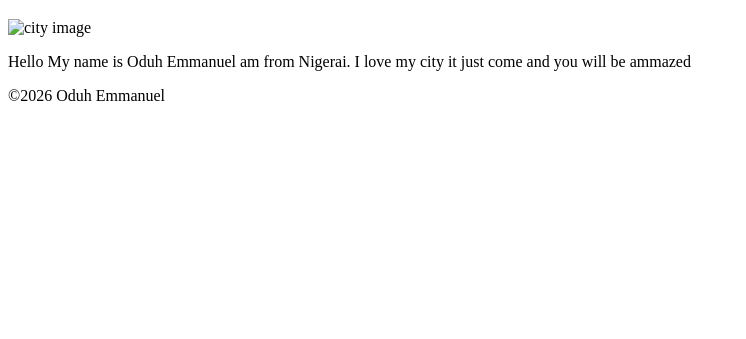
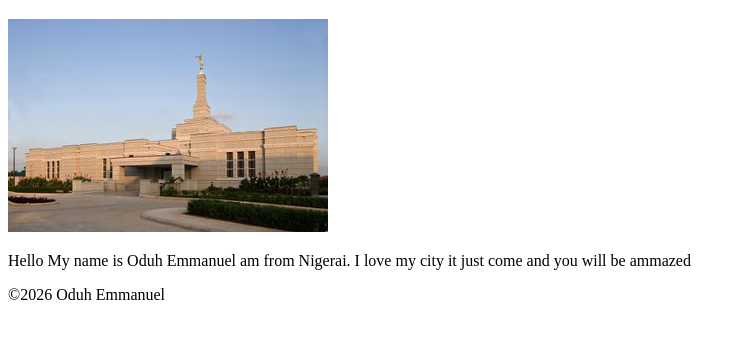
Before and after one commit to maddox-bayn/wdd130, a plain HTML site: page week01/favorite-city.html in a window 1280 px wide. Shown: the part 87-426 px from the top of the page, without its empty margins (0-746 px from the left). Drawn offline with Linux system fonts and the light colour scheme.

Commit message:
Update city image in favorite-city.html

```diff
--- a/week01/favorite-city.html
+++ b/week01/favorite-city.html
@@ -13,7 +13,7 @@
     </header>
     <main>
         <h1>Oduh Emmanuel  | WDD 130</h1>
-        <img src="images/city.jpg" alt="city image">
+        <img src="images/aba-nigeria-temple.jpeg" alt="city image">
         <p>Hello My name is Oduh Emmanuel am from Nigerai. I love my city it just come and you will be ammazed</p>
     </main>
     <footer>
```
